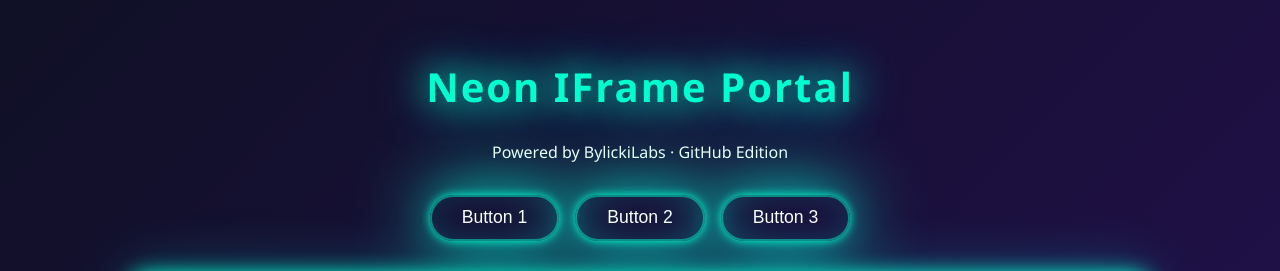
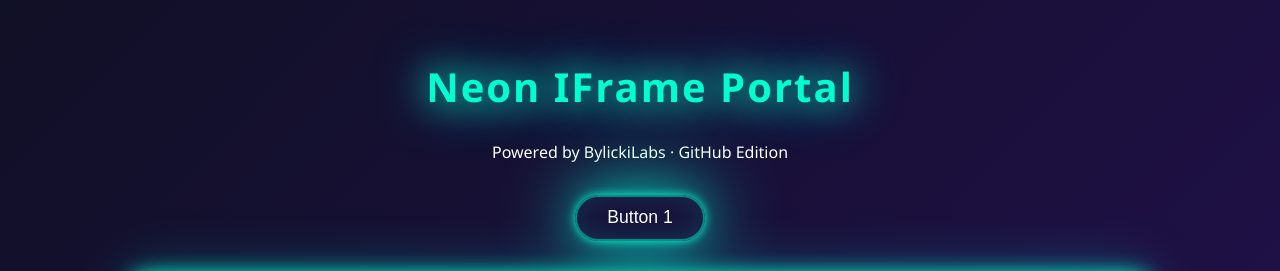
Before and after one commit to bylickilabs/NEON-IFRAME-PORTAL, a plain HTML site: page index.html in a window 1280 px wide. Shown: the top 271 px of the page. Drawn offline with Linux system fonts and the light colour scheme.

Commit message:
Update index.html

```diff
--- a/index.html
+++ b/index.html
@@ -18,8 +18,8 @@
   <main>
     <div class="button-bar">
       <button class="neon-btn" onclick="setIframe('https://github.com/bylickilabs')">Button 1</button>
-      <button class="neon-btn" onclick="setIframe('YOUR_HTTPS_LINK_HERE')">Button 2</button>
-      <button class="neon-btn" onclick="setIframe('YOUR_HTTPS_LINK_HERE')">Button 3</button>
+      <!--<button class="neon-btn" onclick="setIframe('YOUR_HTTPS_LINK_HERE')">Button 2</button>
+      <button class="neon-btn" onclick="setIframe('YOUR_HTTPS_LINK_HERE')">Button 3</button>-->
     </div>
     <div class="iframe-wrapper">
       <iframe id="main-iframe" src="https://github.com/bylickilabs" allowfullscreen loading="lazy"></iframe>
```
